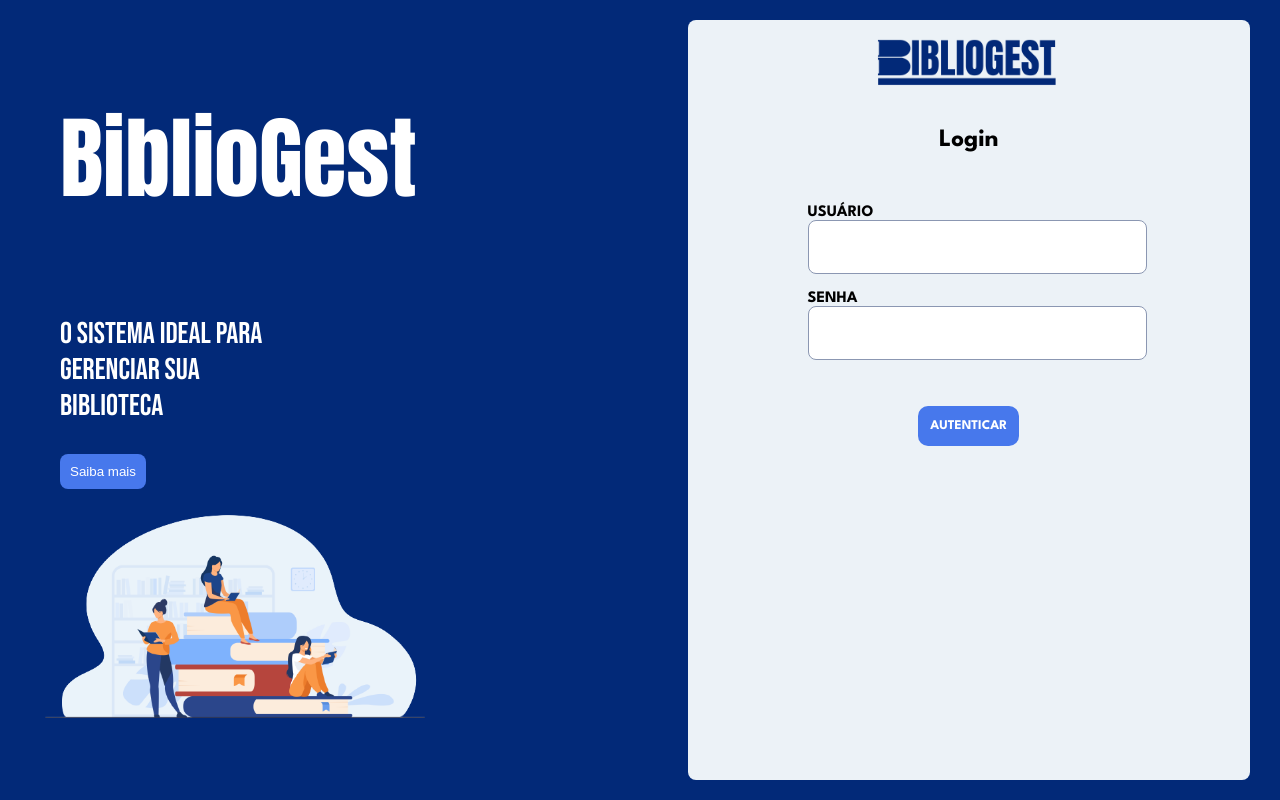
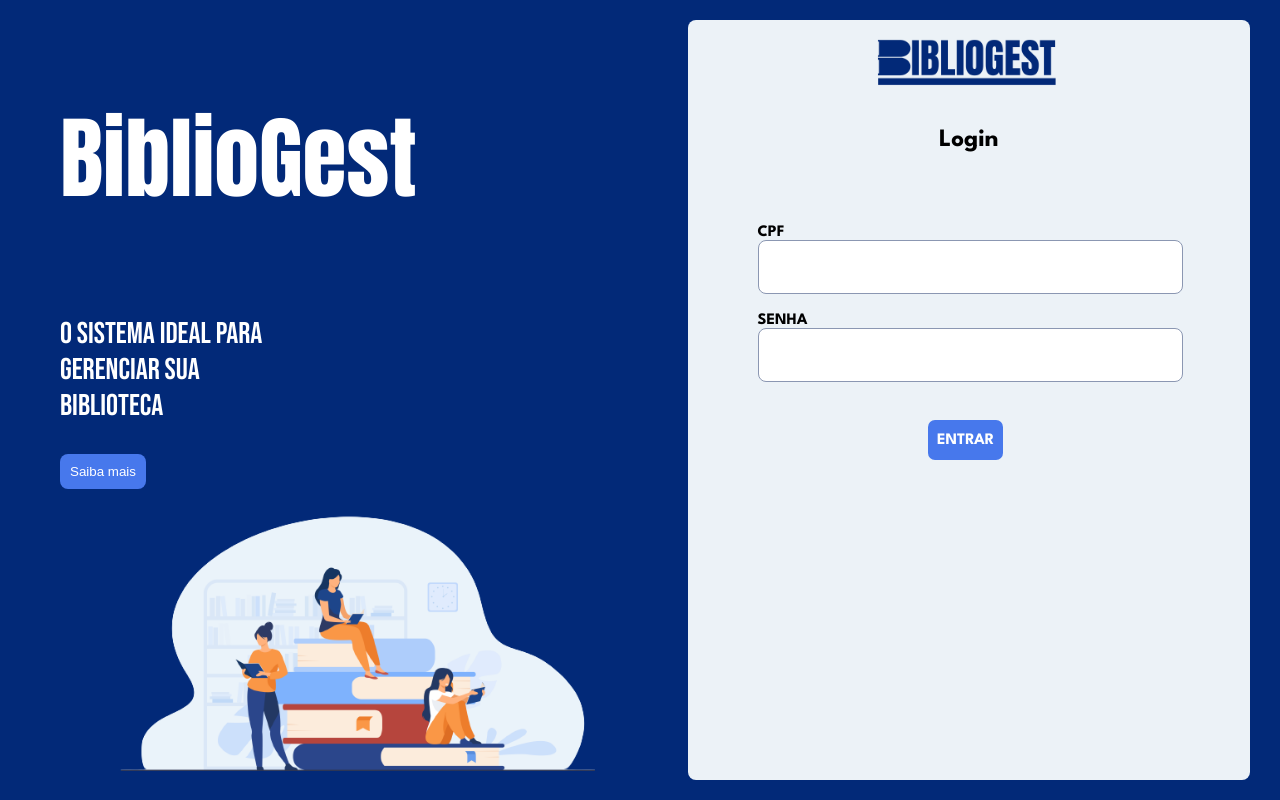
Before and after one commit to idavidcarvalho/pi23_gerenciamento_biblioteca, a Django app: page / in a window 1280 px wide. Run offline with Django 4.2, Linux system fonts and the light colour scheme; some libraries are stand-ins or nearby versions.

Commit message:
fix(login)!: erro no botão de login corrigido

```diff
--- a/static/login.css
+++ b/static/login.css
@@ -5,11 +5,12 @@
 body{
     padding: 0;
     margin: 0;
+    box-sizing: border-box;
   }
 
 .container {
     display: grid;
-    width: 100vw;
+    /* width: 100vw; */
     min-height: 100vh;
     grid-template-areas:
     "main";
@@ -44,8 +45,18 @@ main {
 }
 
 .form-container{
-    margin-left: 120px;
-    margin-top: 50px;
+    margin: 70px 70px ;
+    display: flex;
+    flex-direction: column;
+    justify-content: center;
+
+}
+.form-container form{
+    display: flex;
+    flex-direction: column;
+    gap: 10px;
+    align-items: center;
+    justify-content: center;
 }
 
 .logo-login{
@@ -76,14 +87,19 @@ main {
     border:1px solid #8B97B2;
     background-color: #FFFFFF;
     outline:none;
-    width: 80%;
+    width: 100%;
     height: 100%;
+    font-size: 16px;
+    padding-left: 5px;
 }
 
 .bt-login{
     margin-top: 50px;
     text-align: center;
     height: 270px;
+    display: flex;
+    width: 100%;
+    justify-content: center;
 }
 
 .button-login{
@@ -92,13 +108,15 @@ main {
     width: 18%;
     height: 15%;
     border: none;
-    border-radius: 10px;
+    border-radius: 7px;
     font-family:League Spartan;
+    font-size: 16px;
 }
 
 .button-login:hover {
     transform: scale(1.1);
     transition: all 0.1s;
+    cursor: pointer;
   }
 
 .fonte-bg{
@@ -117,7 +135,7 @@ main {
 }
 
 .ilustracao-login{
-    width: 400px;
+    width: 500px;
     margin-left: 40px;
 }
 
@@ -150,6 +168,9 @@ main {
 
 .img-login{
     margin-top: 20px;
+    display: flex;
+    align-items: center;
+    justify-content: center;
 }
 
 @media  screen and (max-width:1319px) {
--- a/templates/registration/login.html
+++ b/templates/registration/login.html
@@ -1,6 +1,7 @@
 <!DOCTYPE html>
 {% load static %}
 <html lang="pt-br">
+
 <head>
     <meta charset="UTF-8">
     <meta http-equiv="X-UA-Compatible" content="IE=edge">
@@ -8,14 +9,8 @@
     <title>Autenticação</title>
     <link rel="stylesheet" type="text/css" href="{% static 'login.css' %}">
 </head>
+
 <body>
-
-         <!--<form method="post">
-            {% csrf_token %}
-            <p>Usuário: <br> <input type="text" name="usuario"></p>
-            <p>Senha: <br> <input type="password" name="senha"></p>
-            <input type="submit" value="Autenticar">
-        </form>-->
 
     <div class="container">
         <main>
@@ -34,29 +29,32 @@
 
                 <div class="login">
                     <div class="logo-login">
-                             <img class= "logo-azul" src="{% static '/img/logo.png' %}" alt="">
+                        <img class="logo-azul" src="{% static '/img/logo.png' %}" alt="">
                     </div>
 
                     <p class="nome-login">Login</p>
                     <div class="form-container">
                         <form method="post">
                             {% csrf_token %}
-                                <label class="form-label" for="cpf" >USUÁRIO</label> <br>
+
                             <div class="form-aut">
-                                    <input class="form-input" type="text" id="cpf" name="usuario"/>
+                                <label class="form-label" for="cpf">CPF</label>
+                                <input class="form-input" type="text" id="cpf" name="usuario" />
                             </div>
                             <br>
-                                <label class="form-label" for="senha">SENHA</label> <br>
                             <div class="form-aut">
+                                <label class="form-label" for="senha">SENHA</label>
                                 <input class="form-input" type="password" id="senha" name="senha" />
+                            </div>
+                            <div class="bt-login">
+                                <input class="button-login" type="submit" value="ENTRAR">
                             </div>
                         </form>
                     </div>
 
-                        <div class="bt-login">
-                            <input class="button-login" type="submit" value="AUTENTICAR">
-                        </div>
+
                 </div>
         </main>
 </body>
+
 </html>
```
Lines whose indentation alone changed are shown as unchanged.
